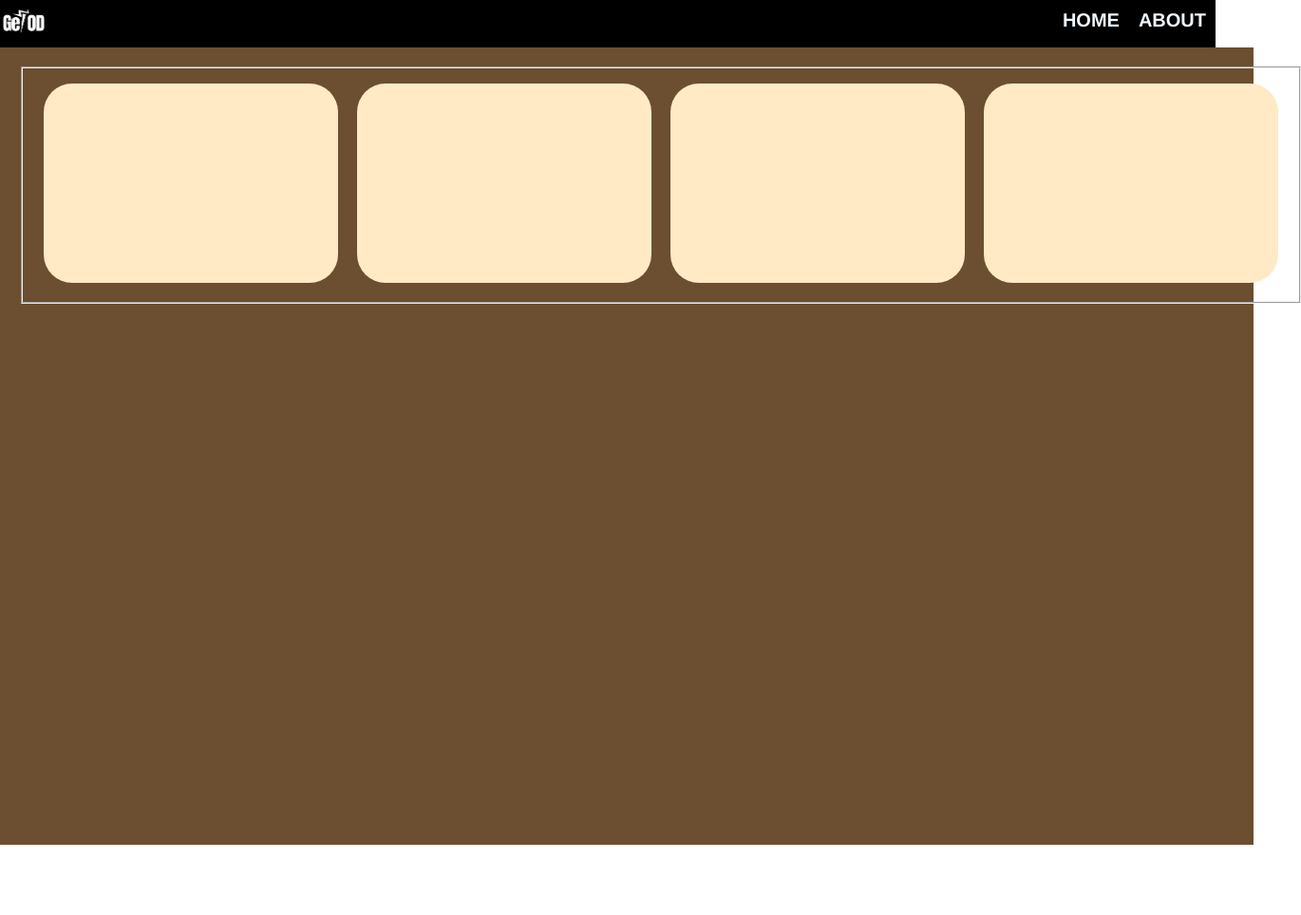
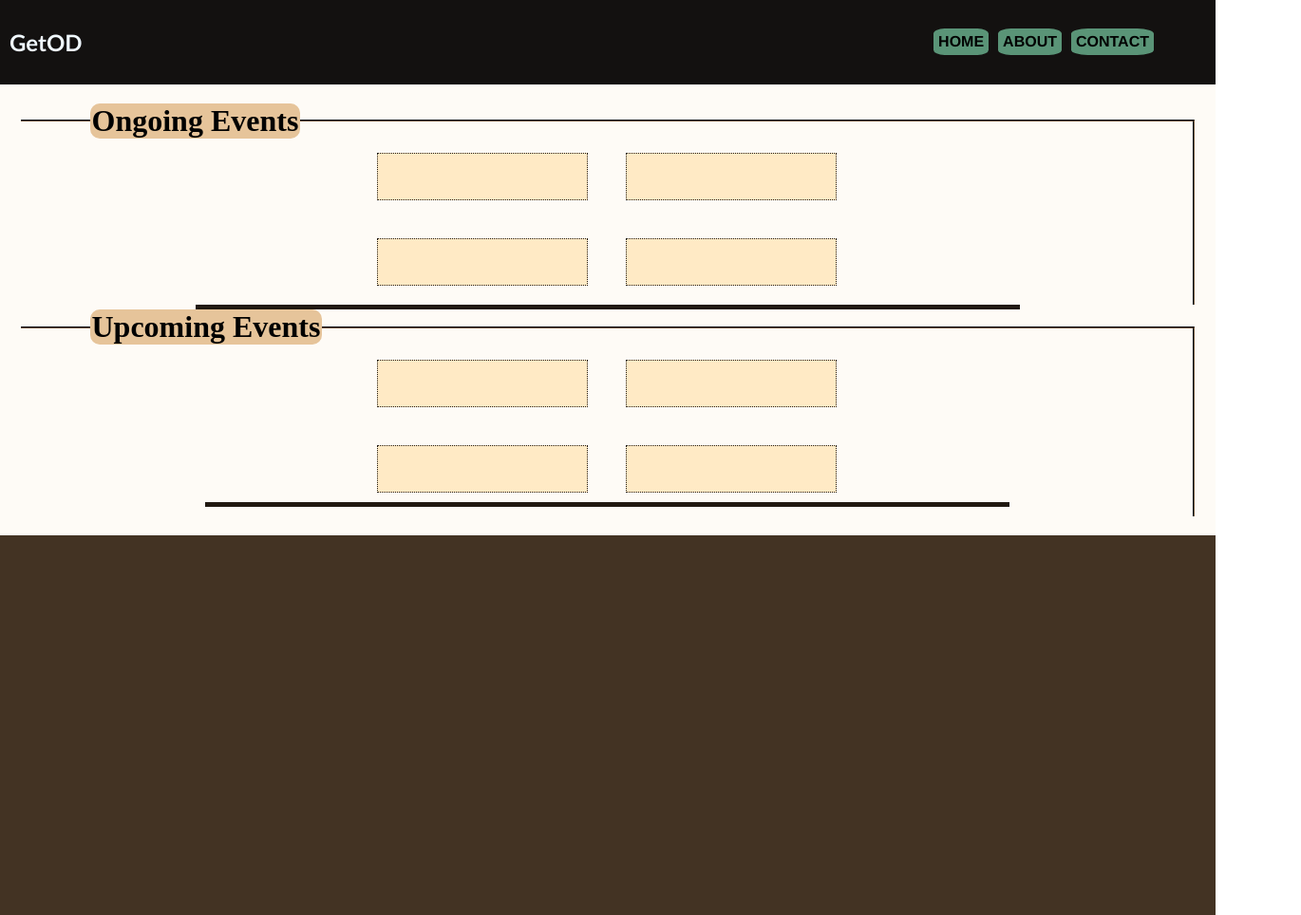
Before and after one commit to anm01-exists/getOD, a plain HTML site: page index.html in a window 1280 px wide. Shown: the whole page at 95% size, 1370 px wide, since content can reach past the window. Before the commit the page ends 890 px from the top, so only its background shows below. Drawn offline with Linux system fonts and the light colour scheme.

Commit message:
PROTOTYPE

```diff
--- a/index.html
+++ b/index.html
@@ -9,22 +9,34 @@
 <body>
     <header class="nav">
         <div class="nav-element">
+                <div class="img">
+       <!--     <img src="logo.jpg">   -->
+            <h2>GetOD</h2>
+                </div>
+                 <div class="navi ">
+                     <div class="home but">
+                       <h1 >HOME</h1>
+                     </div>
 
-            <img src="logo.jpg">
-            <span></span>
+                      <div class="about but">
 
-        <div class="nav-element home">
-            <h1 >HOME</h1>
-        </div>
-
-        <div class="nav-element about">
-            <H1>ABOUT</H1>
-        </div>
+                     <h1>ABOUT</h1>
+                     </div>
+                     <div class="contacts but">
+                        <h1 >CONTACT</h1>
+                      </div>
+                 </div>
         </div>
     </header>
 <div class="main">
 
+    <div class="sec">
+
+
+    </div>
+
     <fieldset>
+        <legend><h1>Ongoing Events</h1></legend>
     <section>
 
     <div class="box">
@@ -41,10 +53,48 @@
     </div>
 
     </section>
+
     </fieldset>
+
+    <div class="divider"></div>
+
+    <div class="sec">
+
+
+    </div>
+
+    <fieldset>
+        <legend>  <h1>Upcoming Events</h1></legend>
+    <section>
+
+    <div class="box">
+
+    </div>
+    <div class="box">
+
+    </div>
+    <div class="box">
+
+    </div>
+    <div class="box">
+
+
+    </div>
+
+
+    </section>
+    <div class="divider"></div>
+    </fieldset>
+    </div>
 </div>
 
 
 
+
+
+<footer>
+   <div></div>
+</footer>
+
 </body>
 </html>
--- a/style.css
+++ b/style.css
@@ -1,19 +1,26 @@
 .main{
 width:100% ;
-background-color: #6C4E31;
-height:800px;
+background-color:#FEFBF6;
+
 margin: 0;
 padding: 20px;
 border: 0;
 }
+
+div .main{
+    display: flex;
+    justify-content: flex-end;
+    flex-wrap: wrap;
+}
+
+
+
 .main h1{
     margin: 0;
 }
 
 .nav{
-    background-color: rgb(0, 0, 0);
-    height: 50px;
-    width: 100%;
+    background-color: #131110;
     padding: 0;
     margin: 0;
     border: 0;
@@ -26,44 +33,131 @@ body{
 }
 img{
     height: 50px;
+    padding: 0;
+    justify-content: flex-start;
+    margin:2px  10%;
+}
+
+.img h2{
+    font-family:'Trebuchet MS', 'Lucida Sans Unicode', 'Lucida Grande', 'Lucida Sans', Arial, sans-serif;
 }
 
 .nav-element{
     display: flex;
-
     margin: 0;
-    padding: 0;
+    padding: 10px;
     border: 0;
 
     color: aliceblue;
 }
 .nav-element h1{
-    margin: 0;
-    font-size: 20px;
-    padding: 10px;
+    margin: 5px;
+   font-size: 10%;
+    padding: 5px;
+   background-color: #5a9477;
+    border-radius: 20%;
+
+
     font-family:'Franklin Gothic Medium', 'Arial Narrow', Arial, sans-serif;
 }
-span{
-    width: 100%;
+
+.navi{
+    display: flex;
+
+    width: auto;
+    margin: auto;
+    margin-right: 50px;
+
 }
 
+.but h1{
+    font-size: 1rem;
+    color: #000;
+}
+
+
 .box{
-    width: 100%;
-    display:flex;
-    justify-content: flex-end;
 
-    height: 200px;
-    width: 300px;
     background-color:#FFEAC5;
-    border-radius: 30px;
+
     padding: 5px;
     margin: 10px;
-    gap: 10px;
-    border: 10px;
+
+    max-width: 300px;
+    min-height: 50px;
+
+
+    border:1px dotted #211911;
+
+
+
 
 }
 section{
-    display:flex;
+    display:grid;
+    grid-template-columns: 20% 20%;
+    gap: 20px;
+    justify-content:center;
+
+
+
+}
+fieldset{
+   border-color: #211911;
+   border-bottom: 0;
+   border-left: 0;
 }
 
-f
+legend{
+    background-color:#e6c49a;
+    border-radius:10px ;
+    font-weight: 500;
+    margin-left:  5%; ;
+}
+legend h1{
+    font-size: 2rem;
+    text-align: center;
+}
+
+
+* {
+    box-sizing: border-box;
+  }
+
+  footer{
+    height: 100%;
+    background-color: black;
+
+    margin: 0;
+
+  }
+  footer{
+    height: auto;
+    background-color: #433323;
+  }
+  footer div{
+    height: 50vh;
+    width: 1vw;
+  }
+
+  .sec{
+    width: 100%;
+  }
+
+  .sec h1{
+    font-size: 200%;
+
+    text-align: center;
+    margin:10px;
+    margin-top:0;
+    padding: 0 5vw;
+    font-family:'Segoe UI', Tahoma, Geneva, Verdana, sans-serif;
+        }
+
+  .divider{
+    display: flex;
+    height: 5px;
+    width: 70%;
+    background-color: #211911;
+    margin: auto;
+  }
```
